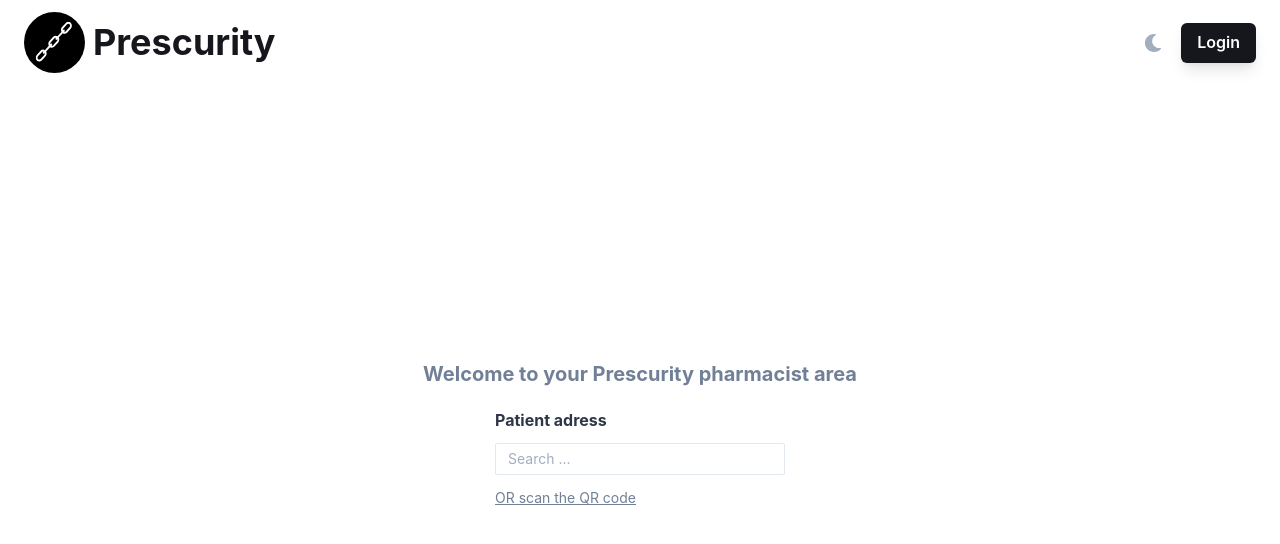
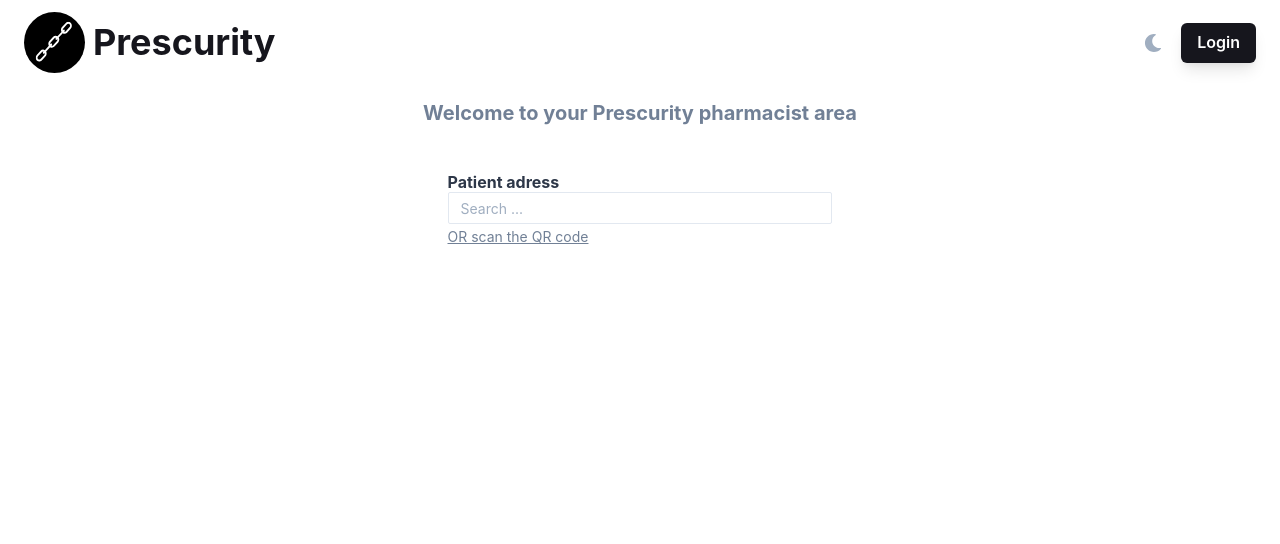
Before and after one commit to azerpas/prescurity-dashboard, a Next.js app: page /pharmacien in a window 1280 px wide. Shown: the top 544 px of the page. Built offline with nearby package versions, Linux system fonts and the light colour scheme.

Commit message:
modifications des pages /docteur et /pharmacien  et affichage /prescription

```diff
--- a/src/pages/pharmacien.tsx
+++ b/src/pages/pharmacien.tsx
@@ -23,23 +23,27 @@ import {Span} from "next/dist/telemetry/trace";
 import React from 'react'
 
 
+function RegisterBox() {
+    return (
 
+            <Box spacing={3} bg="none" margin="1rem" padding="2rem"  >
+                <Heading as="h2" fontSize="16px" color="#2D3748" fontFamily="Inter">Patient adress</Heading>
+                <Input placeholder="Search ..." size="sm"/>
+                <Text as="u" fontSize="14px" color="#718096">OR scan the QR code</Text>
+            </Box>
+
+    )
+}
 
 
 const Pharmacien = () => (
-    <Container height="100vh" bg="none">
+    <Container height="100vh" bg="none" >
         <Header/>
-        <Flex direction="column" justify="center" height="100vh" padding="10px" align="center">
-            <Box >
-                <Heading as="h2" fontSize="20px" color="#718096" fontFamily="Inter" textAlign="center" marginBottom="10px">Welcome to your Prescurity pharmacist area</Heading>
-                <Stack spacing={3} bg="none" maxW="320px" margin="auto" padding="15px">
-                    <Heading as="h2" fontSize="16px" color="#2D3748" fontFamily="Inter">Patient adress</Heading>
-                    <Input placeholder="Search ..." size="sm"/>
-                    <Text as="u" fontSize="14px" color="#718096">OR scan the QR code</Text>
-                </Stack>
-            </Box>
+        <Flex direction="column" justify="center" margin="1rem" align="center">
+        <Box flex-grow="4"><Heading as="h2" fontSize="20px" color="#718096" fontFamily="Inter" textAlign="center">
+            Welcome to your Prescurity pharmacist area</Heading></Box>
+            <RegisterBox />
         </Flex>
-
 
     </Container>
 )
```
Also changed, not shown: src/pages/docteur.tsx (+22 -15 lines), src/pages/prescriptions.tsx (+8 -8 lines).
